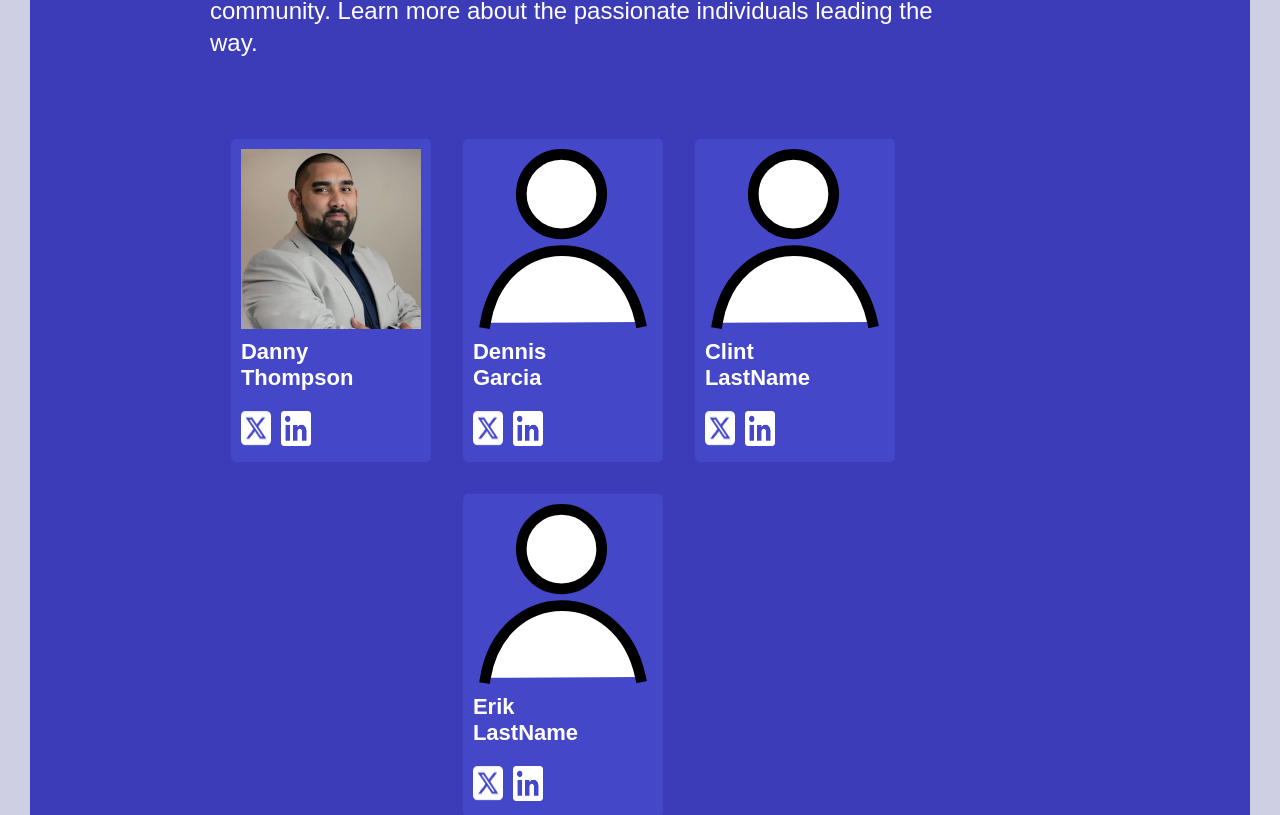
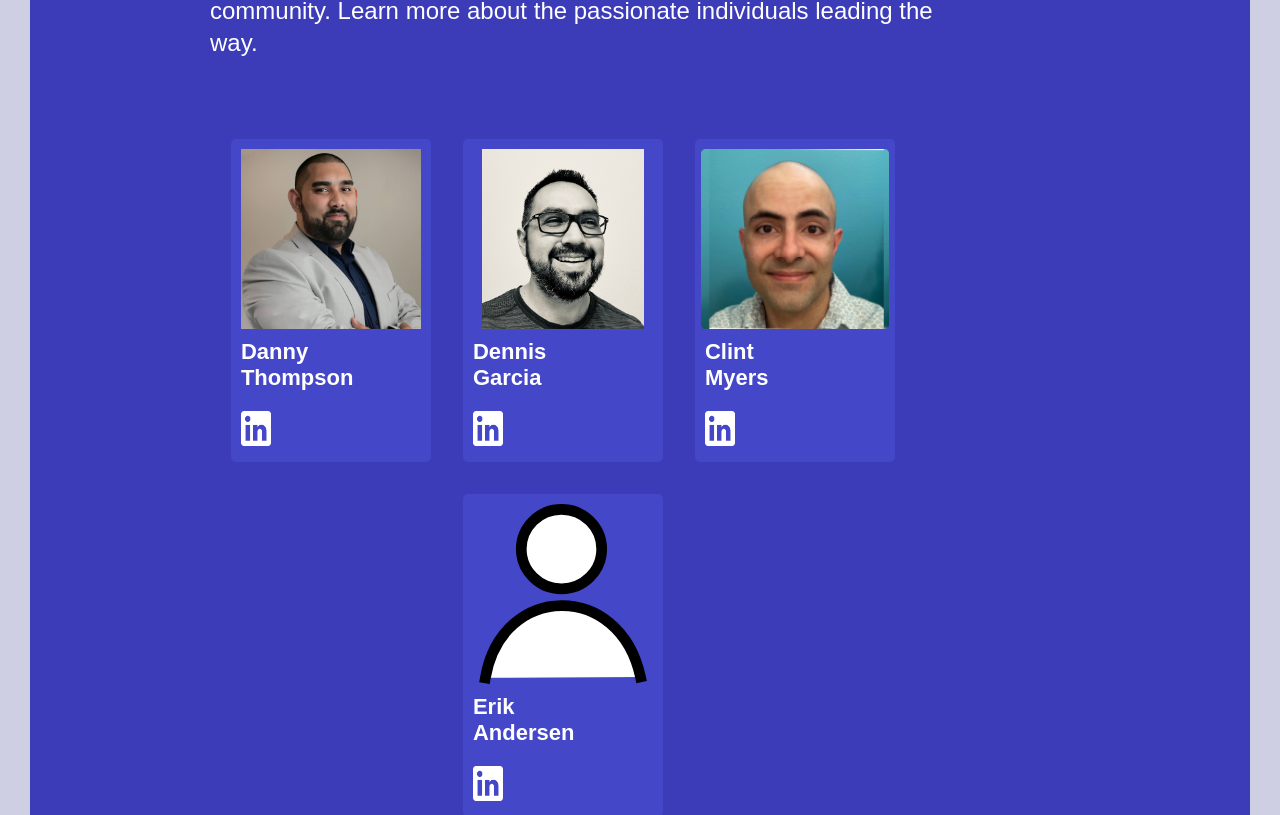
Before and after one commit to dallassoftwaredevelopers/DSDsite, a Next.js app: page /community in a window 1280 px wide. Shown: the part 969-1784 px from the top of the page. Built offline with nearby package versions, Linux system fonts and the light colour scheme.

Commit message:
(WEB-83) Added more admins pictures

```diff
--- a/src/app/community/page.tsx
+++ b/src/app/community/page.tsx
@@ -9,29 +9,29 @@ const peopleData = [
   {
     id: 1,
     fullName: 'Danny Thompson',
-    twitterUrl: '/',
-    linkedinUrl: '/',
+    twitterUrl: null,
+    linkedinUrl: 'https://www.linkedin.com/in/dthompsondev',
     imageUrl: '/assets/people/Danny_Thompson.png',
   },
   {
     id: 2,
     fullName: 'Dennis Garcia',
-    twitterUrl: '/',
-    linkedinUrl: '/',
-    imageUrl: undefined,
+    twitterUrl: null,
+    linkedinUrl: 'https://www.linkedin.com/in/dgarcia-appdev/',
+    imageUrl: '/assets/people/Dennis_Garcia.jpg',
   },
   {
     id: 3,
-    fullName: 'Clint LastName',
-    twitterUrl: '/',
-    linkedinUrl: '/',
-    imageUrl: undefined,
+    fullName: 'Clint Myers',
+    twitterUrl: null,
+    linkedinUrl: 'https://www.linkedin.com/in/clintmyers',
+    imageUrl: '/assets/people/Clint_Myers.png',
   },
   {
     id: 4,
-    fullName: 'Erik LastName',
-    twitterUrl: '/',
-    linkedinUrl: '/',
+    fullName: 'Erik Andersen',
+    twitterUrl: null,
+    linkedinUrl: 'https://www.linkedin.com/in/ebandersen',
     imageUrl: undefined,
   },
 ];
```
Also changed, not shown: public/assets/people/Clint_Myers.png (added), public/assets/people/Dennis_Garcia.jpg (added).
